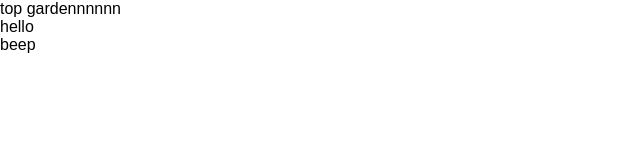
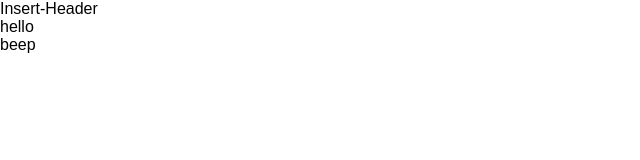
Before and after one commit to Lumiho/top_garden, a plain HTML site: page index.html in a window 1280 px wide. Shown: the full height of the page, 0-640 px from the left. Drawn offline with Linux system fonts and the light colour scheme.

Commit message:
Update index.html

```diff
--- a/index.html
+++ b/index.html
@@ -1,8 +1,5 @@
 <!DOCTYPE html>
-<!--[if lt IE 7]>      <html class="no-js lt-ie9 lt-ie8 lt-ie7"> <![endif]-->
-<!--[if IE 7]>         <html class="no-js lt-ie9 lt-ie8"> <![endif]-->
-<!--[if IE 8]>         <html class="no-js lt-ie9"> <![endif]-->
-<!--[if gt IE 8]>      <html class="no-js"> <!<![endif]-->
+
 <html>
 
 <head>
@@ -15,7 +12,7 @@
 </head>
 
 <header>
-    top gardennnnnn
+    Insert-Header
 
 </header>
 
@@ -23,9 +20,7 @@
 
 
 <body>
-    <!--[if lt IE 7]>
-            <p class="browsehappy">You are using an <strong>outdated</strong> browser. Please <a href="#">upgrade your browser</a> to improve your experience.</p>
-        <![endif]-->
+
     <p>hello </p>
 </body>
 
```
